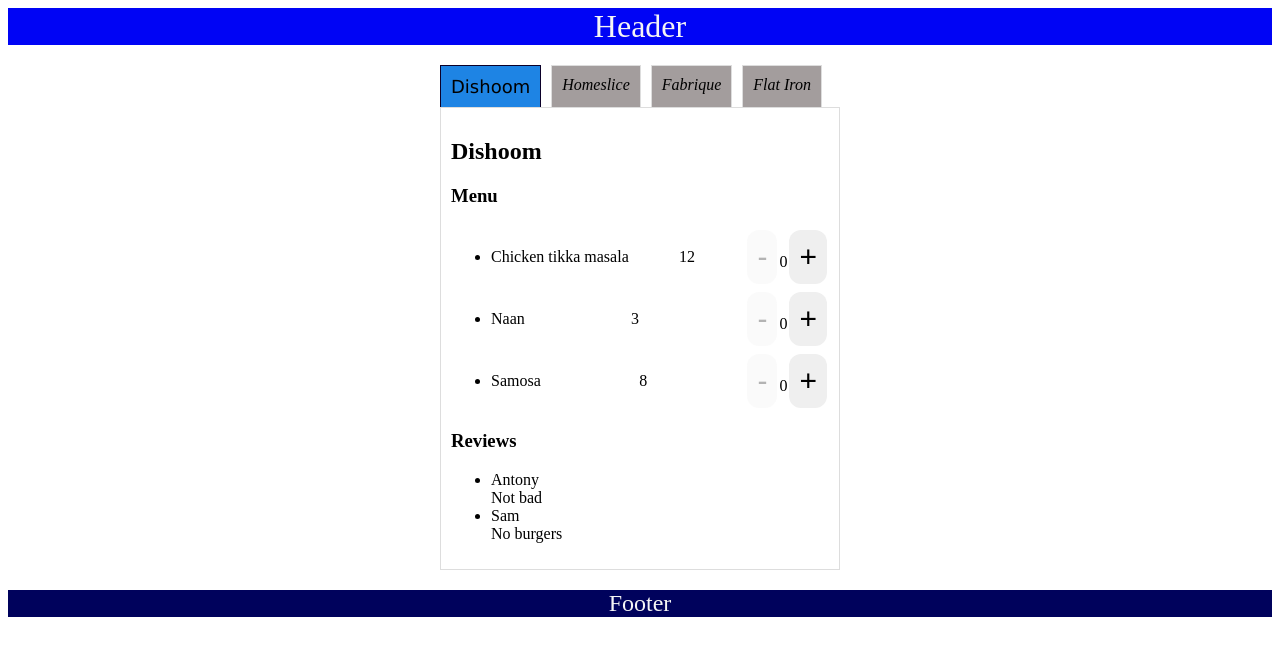
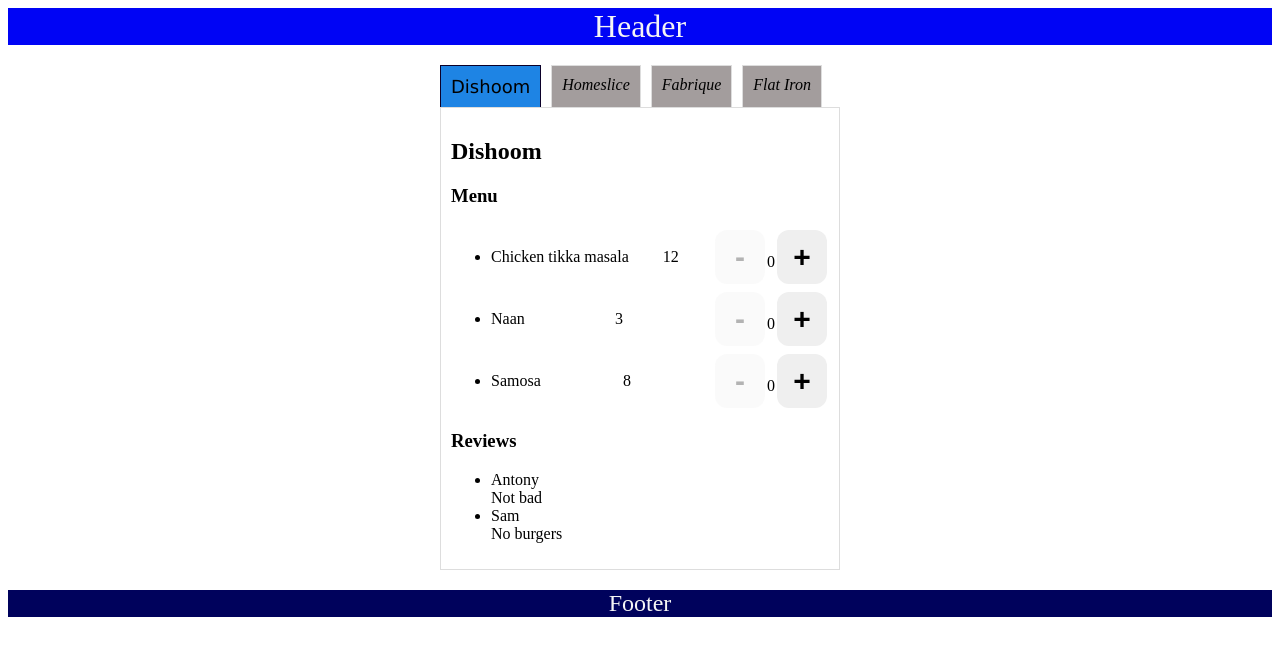
Before and after one commit to PanVladimir1/react-javascript, a React (Vite) app in the folder reactApp/: page / in a window 1280 px wide. Shown: the top 656 px of the page. Built offline with nearby package versions, Linux system fonts and the light colour scheme.

Commit message:
correction on review

```diff
--- a/reactApp/src/App.jsx
+++ b/reactApp/src/App.jsx
@@ -1,9 +1,9 @@
 import { Layout } from "./components/layout/component.jsx";
 import { restaurants } from '../materials/mock.js';
-import { Restaurants } from "./components/restaurants/component.jsx";
+import { RestaurantTabs } from "./components/restaurantTabs/component.jsx";
 
 export const App = () => {
     return <Layout>
-        <Restaurants restaurants={restaurants} />
+        <RestaurantTabs restaurants={restaurants} />
     </Layout>
 };
--- a/reactApp/src/components/button/styles.module.scss
+++ b/reactApp/src/components/button/styles.module.scss
@@ -6,4 +6,6 @@
     font-size: 30px;
     margin: 4px 2px;
     border-radius: 12px;
+    min-width: 50px;
+        font-weight: bold;
 }
--- a/reactApp/src/components/buttonCount/components.jsx
+++ b/reactApp/src/components/buttonCount/components.jsx
@@ -1,33 +1,18 @@
 import { useState } from "react";
 import { Button } from "../button/component";
 
-export const ButtonCount = () => {
+export const ButtonCount = ({minValue, maxValue}) => {
     const [count, setCount] = useState(0);
-    const [disabledMin, setDisabledMin] = useState(true);
-    const [disabledMax, setDisabledMax] = useState(false);
 
     return <div>
             <Button text="-"
-                    onClick={() => {
-                        if (count === 0){
-                                setDisabledMin(true);
-                                setDisabledMax(false);
-                        } else{
-                                setCount(count-1)
-                                setDisabledMax(false);
-                        }}}
-                    disabled={disabledMin}
+                    onClick={() => {setCount(count - 1)}}
+                    disabled={count === minValue}
                     />
             {count}
             <Button text="+"
-                    onClick={() => {
-                        if (count === 5){
-                                setDisabledMax(true);
-                                setDisabledMin(false);
-                        }else{
-                                setCount(count+1)
-                                setDisabledMin(false);
-                        }}}
-                    disabled={disabledMax}/>
+                    onClick={() => {setCount(count + 1)}}
+                    disabled={count === maxValue}
+                    />
         </div>
 };
--- a/reactApp/src/components/dish/component.jsx
+++ b/reactApp/src/components/dish/component.jsx
@@ -5,6 +5,6 @@
     return  <div className={styles.root}>
                 <div>{dish.name}</div>
                 <div>{dish.price}</div>
-                <ButtonCount />
+                <ButtonCount minValue={0} maxValue={5} />
             </div>
 };
--- /dev/null
+++ b/reactApp/src/components/restaurantContent/component.jsx
@@ -0,0 +1,13 @@
+import { Menu } from "../menu/component";
+import { Reviews } from "../reviews/component";
+import styles from './styles.module.scss'
+
+export const RestaurantContent = ({restaurant}) => {
+    return <div className={styles.tabContent}>
+                <h2>{restaurant.name}</h2>
+                <h3>Menu</h3>
+                <Menu menu={restaurant.menu}/>
+                <h3>Reviews</h3>
+                <Reviews reviews={restaurant.reviews}/>
+            </div>
+};
--- /dev/null
+++ b/reactApp/src/components/restaurantContent/styles.module.scss
@@ -0,0 +1,4 @@
+.tabContent {
+    border: 1px solid #ddd;
+    padding: 10px;
+}
--- a/reactApp/src/components/tabs/component.jsx
+++ b/reactApp/src/components/restaurantTabs/component.jsx
@@ -1,10 +1,9 @@
 import { useState } from "react";
 import { Tab } from "../tab/component";
-import { Menu } from "../menu/component";
-import { Reviews } from "../reviews/component";
 import styles from './styles.module.scss'
+import { RestaurantContent } from "../restaurantContent/component";
 
-export const Tabs = ({restaurants}) => {
+export const RestaurantTabs = ({restaurants}) => {
     const [activeTab, setActiveTab] = useState(0);
     const handleTabClick = (index) => {setActiveTab(index)};
 
@@ -17,12 +16,6 @@
                     />
                 ))}
             </div>
-            <div className={styles.tabContent}>
-                <h2>{restaurants[activeTab].name}</h2>
-                <h3>Menu</h3>
-                <Menu menu={restaurants[activeTab].menu}/>
-                <h3>Reviews</h3>
-                <Reviews reviews={restaurants[activeTab].reviews}/>
-            </div>
+            <RestaurantContent restaurant={restaurants[activeTab]} />
         </div>
 };
--- a/reactApp/src/components/tabs/styles.module.scss
+++ b/reactApp/src/components/restaurantTabs/styles.module.scss
@@ -6,8 +6,3 @@
 .tabs {
     display: flex;
 }
-
-.tabContent {
-    border: 1px solid #ddd;
-    padding: 10px;
-}
--- a/reactApp/src/components/restaurants/component.jsx
+++ /dev/null
@@ -1,5 +0,0 @@
-import { Tabs } from "../tabs/component";
-
-export const Restaurants = ({restaurants}) => {
-    return <Tabs restaurants={restaurants} />
-};
```
Also changed, not shown: 1 other file (tests, documents, lock files or other folders).
